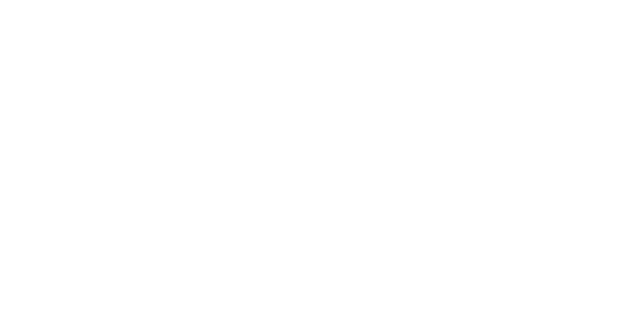
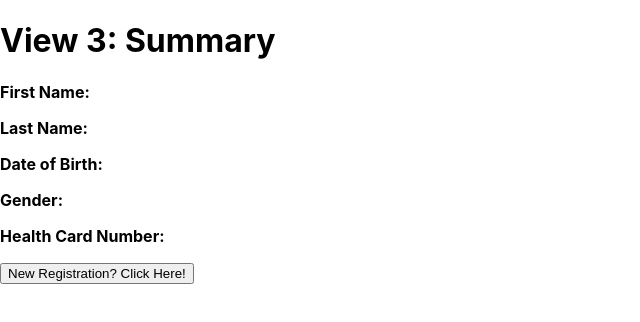
Before and after one commit to MLaranjeiro/Patient-Registration-SPA, a React (Create React App) app: page /view3 in a window 1280 px wide. Shown: the top 322 px of the page, without its empty margins (0-640 px from the left). Built offline with nearby package versions, Linux system fonts and the light colour scheme.

Commit message:
Add summary display and navigation button in View3 component

```diff
--- a/src/views/view3.js
+++ b/src/views/view3.js
@@ -31,6 +31,18 @@
     navigate('/view1');
   };
 
+  return (
+    <div>
+      <h1>View 3: Summary</h1>
+      <p><strong>First Name:</strong> {summary.firstName}</p>
+      <p><strong>Last Name:</strong> {summary.lastName}</p>
+      <p><strong>Date of Birth:</strong> {summary.dob}</p>
+      <p><strong>Gender:</strong> {summary.gender}</p>
+      <p><strong>Health Card Number:</strong> {summary.healthCardNumber}</p>
+
+      <button onClick={handleBackToView1}>New Registration? Click Here!</button>
+    </div>
+  );
 }
 
 export default View3;
```
